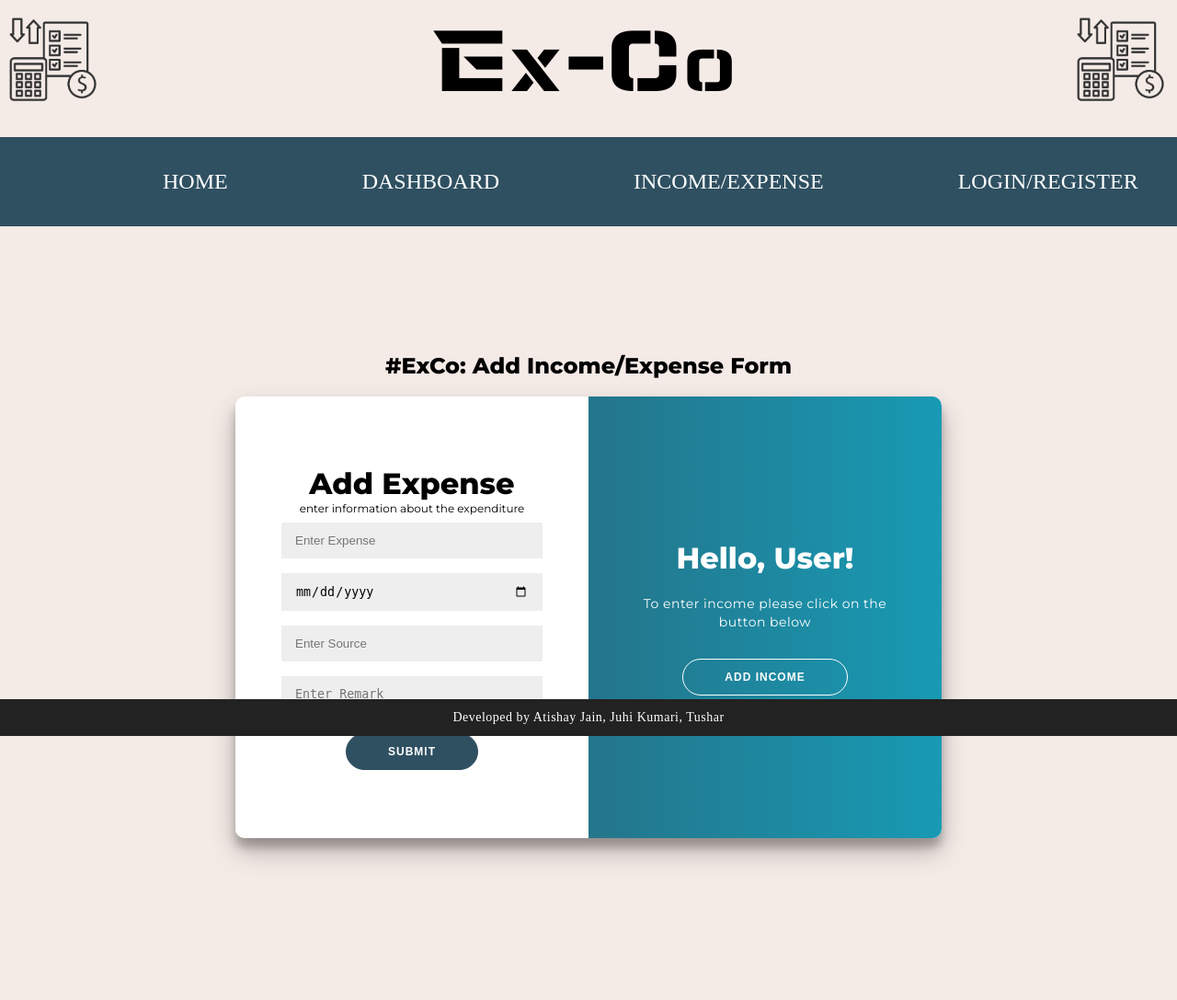
After one commit to juhik7/Ex-Co, a PHP site: page /incexp.html in a window 1280 px wide. The commit adds this page. Shown: the whole page at 92% size. Run offline with PHP 8.4, Linux system fonts and the light colour scheme.

Commit message:
IMPROVED OVERALL CSS

```diff
--- a/css/log_in.css
+++ b/css/log_in.css
@@ -5,8 +5,6 @@
   padding: 50px;
   padding-top: 90px;
   padding-bottom: 90px;
-  border-radius: 50%;
-  background:  linear-gradient(to right,#ddd6f3 20%,#faaca8 80%);
   border: 2px solid black;
   transition: border-width 0.6s linear;
 }
@@ -79,7 +77,6 @@ hr {
   color: white;
 }
 .logBack{
-  background: url("https://media.giphy.com/media/l44QkcgKIwjdIBvs4/giphy.gif");
   align-content: center;
   width: 100%;
   text-align: center;
--- /dev/null
+++ b/css/login2.css
@@ -0,0 +1,257 @@
+
+@import url('https://fonts.googleapis.com/css?family=Montserrat:400,800');
+
+* {
+	box-sizing: border-box;
+}
+
+
+.newcont{
+	display: flex;
+	justify-content: center;
+	align-items: center;
+	flex-direction: column;
+	font-family: 'Montserrat', sans-serif;
+	height: 100vh;
+	margin: -20px 0 50px;
+}
+h1 {
+	font-weight: bold;
+	margin: 0;
+}
+
+h2 {
+	text-align: center;
+}
+
+p {
+	font-size: 14px;
+	font-weight: 100;
+	line-height: 20px;
+	letter-spacing: 0.5px;
+	margin: 20px 0 30px;
+}
+
+span {
+	font-size: 12px;
+}
+
+a {
+	color: #333;
+	font-size: 14px;
+	text-decoration: none;
+	margin: 15px 0;
+}
+
+button {
+	border-radius: 20px;
+	border: 1px solid #2f5061;
+	background-color: #2f5061;
+	color: #FFFFFF;
+	font-size: 12px;
+	font-weight: bold;
+	padding: 12px 45px;
+	letter-spacing: 1px;
+	text-transform: uppercase;
+	transition: transform 80ms ease-in;
+}
+
+button:active {
+	transform: scale(0.95);
+}
+
+button:focus {
+	outline: none;
+}
+
+button.ghost {
+	background-color: transparent;
+	border-color: #FFFFFF;
+}
+
+form {
+	background-color: #FFFFFF;
+	display: flex;
+	align-items: center;
+	justify-content: center;
+	flex-direction: column;
+	padding: 0 50px;
+	height: 100%;
+	text-align: center;
+}
+
+input {
+	background-color: #eee;
+	border: none;
+	padding: 12px 15px;
+	margin: 8px 0;
+	width: 100%;
+}
+textarea{
+	background-color: #eee;
+	border: none;
+	padding: 12px 15px;
+	margin: 8px 0;
+	width: 100%;
+}
+.container {
+	background-color: #fff;
+	border-radius: 10px;
+  	box-shadow: 0 14px 28px rgba(0,0,0,0.25),
+			0 10px 10px rgba(0,0,0,0.22);
+	position: relative;
+	overflow: hidden;
+	width: 768px;
+	max-width: 100%;
+	min-height: 480px;
+}
+
+.form-container {
+	position: absolute;
+	top: 0;
+	height: 100%;
+	transition: all 0.6s ease-in-out;
+}
+
+.sign-in-container {
+	left: 0;
+	width: 50%;
+	z-index: 2;
+}
+
+.container.right-panel-active .sign-in-container {
+	transform: translateX(100%);
+}
+
+.sign-up-container {
+	left: 0;
+	width: 50%;
+	opacity: 0;
+	z-index: 1;
+}
+
+.container.right-panel-active .sign-up-container {
+	transform: translateX(100%);
+	opacity: 1;
+	z-index: 5;
+	animation: show 0.6s;
+}
+
+@keyframes show {
+	0%, 49.99% {
+		opacity: 0;
+		z-index: 1;
+	}
+
+	50%, 100% {
+		opacity: 1;
+		z-index: 5;
+	}
+}
+
+.overlay-container {
+	position: absolute;
+	top: 0;
+	left: 50%;
+	width: 50%;
+	height: 100%;
+	overflow: hidden;
+	transition: transform 0.6s ease-in-out;
+	z-index: 100;
+}
+
+.container.right-panel-active .overlay-container{
+	transform: translateX(-100%);
+}
+
+.overlay {
+	background: #189ab4;
+	background: -webkit-linear-gradient(to right, #2f5061, #189ab4);
+	background: linear-gradient(to right, #2f5061, #189ab4);
+	background-repeat: no-repeat;
+	background-size: cover;
+	background-position: 0 0;
+	color: #FFFFFF;
+	position: relative;
+	left: -100%;
+	height: 100%;
+	width: 200%;
+  	transform: translateX(0);
+	transition: transform 0.6s ease-in-out;
+}
+
+.container.right-panel-active .overlay {
+  	transform: translateX(50%);
+}
+
+.overlay-panel {
+	position: absolute;
+	display: flex;
+	align-items: center;
+	justify-content: center;
+	flex-direction: column;
+	padding: 0 40px;
+	text-align: center;
+	top: 0;
+	height: 100%;
+	width: 50%;
+	transform: translateX(0);
+	transition: transform 0.6s ease-in-out;
+}
+
+.overlay-left {
+	transform: translateX(-20%);
+}
+
+.container.right-panel-active .overlay-left {
+	transform: translateX(0);
+}
+
+.overlay-right {
+	right: 0;
+	transform: translateX(0);
+}
+
+.container.right-panel-active .overlay-right {
+	transform: translateX(20%);
+}
+
+.social-container {
+	margin: 20px 0;
+}
+
+.social-container a {
+	border: 1px solid #DDDDDD;
+	border-radius: 50%;
+	display: inline-flex;
+	justify-content: center;
+	align-items: center;
+	margin: 0 5px;
+	height: 40px;
+	width: 40px;
+}
+
+footer {
+    background-color: #222;
+    color: #fff;
+    font-size: 14px;
+    bottom: 0;
+    position: fixed;
+    left: 0;
+    right: 0;
+    text-align: center;
+    z-index: 999;
+}
+
+footer p {
+    margin: 10px 0;
+}
+
+footer i {
+    color: red;
+}
+
+footer a {
+    color: #3c97bf;
+    text-decoration: none;
+}
--- a/css/nav.css
+++ b/css/nav.css
@@ -8,10 +8,12 @@ nav {
 nav .menuItems {
   list-style: none;
   display: flex;
+
 }
 nav .menuItems li {
   margin: 3px;
   padding-right: 140px;
+
 }
 nav .menuItems li a {
   text-decoration: none;
--- /dev/null
+++ b/header.html
@@ -0,0 +1,47 @@
+<!DOCTYPE html>
+<html>
+<head>
+	<title>Ex-Co</title>
+	<meta charset="UTF-8">
+	<link rel="stylesheet" type="text/css" href="css/header.css">
+	<link rel="stylesheet" type="text/css" href="css/nav.css">
+	<link rel="stylesheet" type="text/css" href="css/home.css">
+	<style type="text/css">
+		@font-face {
+  			font-family: exco;
+  			src: url(fontFiles/Revamped.ttf);
+		}
+		@font-face {
+  			font-family: money;
+  			src: url(fontFiles/Money.ttf);
+		}
+		@font-face {
+  			font-family: RocknRoll;
+  			src: url(fontFiles/RocknRoll.ttf);
+		}
+		body{
+			overflow-x: hidden;
+		}
+	</style>
+</head>
+<body style="background-color: #f4eae6;">
+	<header>
+		<p align="middle">
+		<img src="assets/headImg1.png" width="8%" style="vertical-align:middle;float:left;">
+		<span class="logoA">E</span>
+		<span class="logoB">x</span>
+		<span class="logoA">-C</span>
+		<span class="logoB">o</span>
+		<img src="assets/headImg1.png" width="8%" style="vertical-align:middle;float:right; margin-right: 10px;"></p>
+		<br><br><br>
+	</header>
+	<nav>
+	  <ul class="menuItems" style="margin-left: 120px;">
+	    <li><a href='index.html' data-item='HOME' target="_parent">HOME</a></li>
+	    <li><a href='dashboard.html' data-item='DASHBOARD' target="_parent">DASHBOARD</a></li>
+	    <li><a href='incexp.html' data-item='INCOME/EXPENSE' target="_parent">INCOME/EXPENSE</a></li>
+	    <li><a href='logreg.html' data-item='LOGIN/REGISTER' target="_parent">LOGIN/REGISTER</a></li>
+	  </ul>
+	</nav>
+</body>
+</html>
--- /dev/null
+++ b/incexp.html
@@ -0,0 +1,77 @@
+<!DOCTYPE html>
+<html>
+<head>
+	<title>Add Income/Expense</title>
+	<meta charset="UTF-8">
+	<link rel="stylesheet" type="text/css" href="css/header.css">
+	<link rel="stylesheet" type="text/css" href="css/nav.css">
+	<link rel="stylesheet" type="text/css" href="css/login2.css">
+	<style type="text/css">
+		@font-face {
+  			font-family: exco;
+  			src: url(fontFiles/Revamped.ttf);
+		}
+		@font-face {
+  			font-family: money;
+  			src: url(fontFiles/Money.ttf);
+		}
+		@font-face {
+  			font-family: RocknRoll;
+  			src: url(fontFiles/RocknRoll.ttf);
+		}
+		body{
+			overflow-x: hidden;
+		}
+	</style>
+</head>
+<body style="background-color: #f4eae6;">
+	<iframe src="header.html" width="102%" style="margin: -10px; overflow-y: hidden;" height="265px" frameborder="0"></iframe>
+	<div class="newcont">
+		<h2>#ExCo: Add Income/Expense Form</h2>
+		<div class="container" id="container">
+			<div class="form-container sign-up-container">
+				<form action="#">
+					<h1>Add Income</h1>
+					<span>enter information about the money earned</span>
+					<input type="number" name="income" placeholder="Enter Income" required />
+					<input type="date" name="date" placeholder="Enter Date" required />
+					<input type="text" name="source" placeholder="Enter Source" required />
+					<textarea name="remark" placeholder="Enter Remark"></textarea>
+					<button>Submit</button>
+				</form>
+			</div>
+			<div class="form-container sign-in-container">
+				<form action="#">
+					<h1>Add Expense</h1>
+					<span>enter information about the expenditure</span>
+					<input type="number" name="expense" placeholder="Enter Expense" required />
+					<input type="date" name="date" placeholder="Enter Date" required />
+					<input type="text" name="source" placeholder="Enter Source" required />
+					<textarea name="remark" placeholder="Enter Remark"></textarea>
+					<button>Submit</button>
+				</form>
+			</div>
+			<div class="overlay-container">
+				<div class="overlay">
+					<div class="overlay-panel overlay-left">
+						<h1>Hello, User!</h1>
+						<p>To enter expense please click on the button below</p>
+						<button class="ghost" id="addExpense">Add Expense</button>
+					</div>
+					<div class="overlay-panel overlay-right">
+						<h1>Hello, User!</h1>
+						<p>To enter income please click on the button below</p>
+						<button class="ghost" id="addIncome">Add Income</button>
+					</div>
+				</div>
+			</div>
+		</div>
+	</div>
+	<footer>
+		<p>
+			Developed <i class="fa fa-heart"></i> by Atishay Jain, Juhi Kumari, Tushar
+		</p>
+	</footer>
+<script src="javascript/incexp.js"></script>
+</body>
+</html>
--- a/javascript/budget.js
+++ b/javascript/budget.js
@@ -11,7 +11,7 @@ function display(prog,heading,cost,color) {
   document.getElementById("amt").innerHTML = "Rs "+cost;
 }
 function budget(){
-  var budget = -5000;
+  var budget = +5000;
   var color;
   if(budget>=0){
     document.getElementsByTagName("head")[0].insertAdjacentHTML(
--- /dev/null
+++ b/javascript/incexp.js
@@ -0,0 +1,11 @@
+const signUpButton = document.getElementById('addIncome');
+const signInButton = document.getElementById('addExpense');
+const container = document.getElementById('container');
+
+signUpButton.addEventListener('click', () => {
+	container.classList.add("right-panel-active");
+});
+
+signInButton.addEventListener('click', () => {
+	container.classList.remove("right-panel-active");
+});
```
Also changed, not shown: dashboard.html (+2 -20 lines), data_feed.html (+1 -18 lines), index.html (+1 -19 lines), javascript/login.js (added, +11 -0 lines), logreg.html (added, +77 -0 lines).
